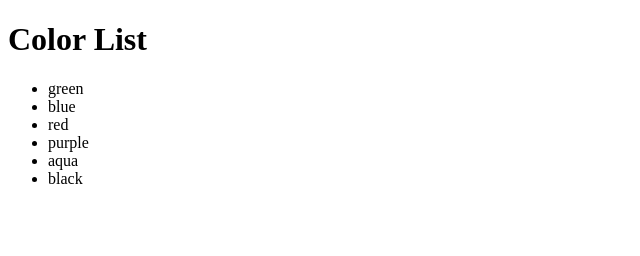
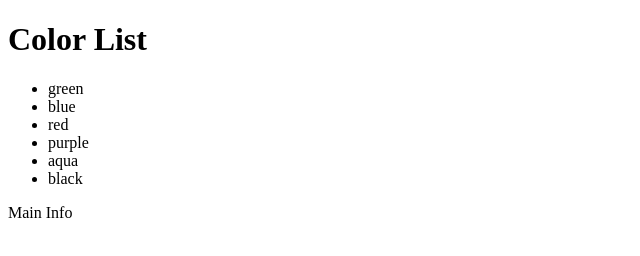
Before and after one commit to TolikSerhiychuk/my-page, a plain HTML site: page index.html in a window 1280 px wide. Shown: the full height of the page, 0-640 px from the left. Drawn offline with Linux system fonts and the light colour scheme.

Commit message:
add main

```diff
--- a/index.html
+++ b/index.html
@@ -16,5 +16,6 @@
       <li>aqua</li>
       <li>black</li>
     </ul>
+    <main>Main Info</main>
   </body>
 </html>
```
